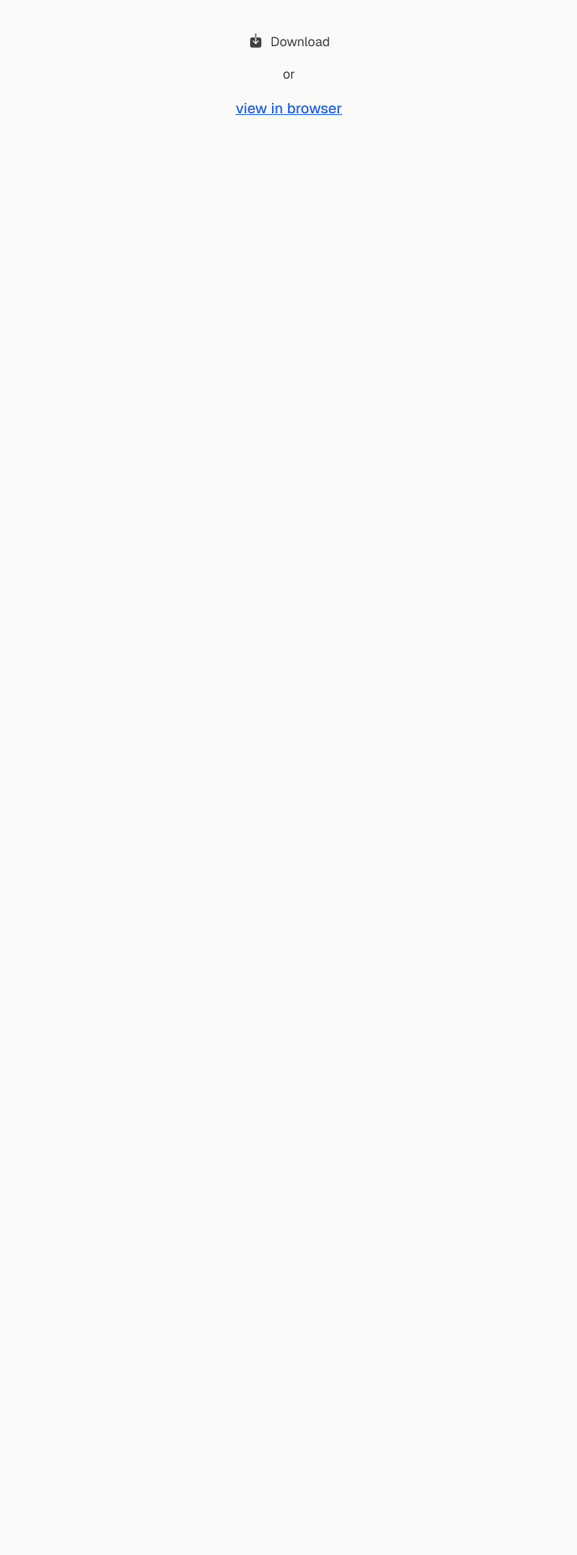
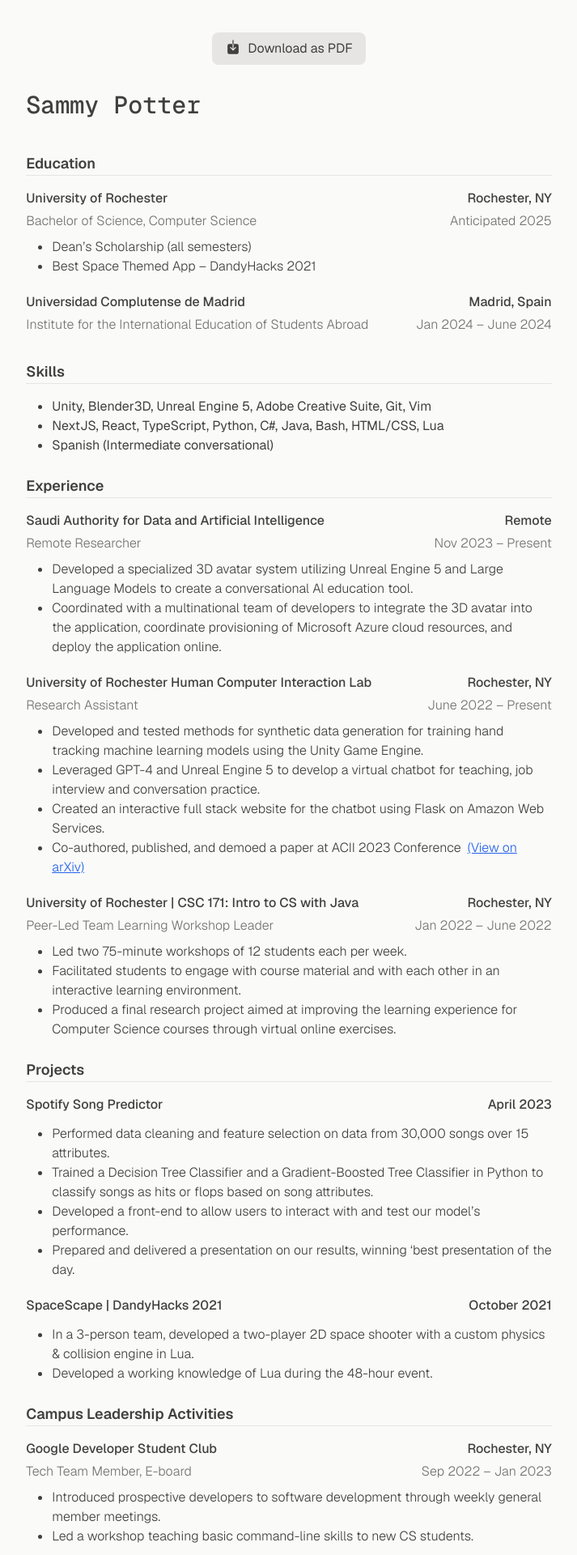
Before and after one commit to 0spotter0/sammypotter.com, a Next.js app: page /resume in a window 1280 px wide. Shown: the part 120-2040 px from the top of the page at 81% size, without its empty margins (283-996 px from the left). Before the commit the page ends 800 px from the top, so only its background shows below. Built offline with nearby package versions, Linux system fonts and the light colour scheme; no server answers.

Commit message:
add resume page, add padding research page

```diff
--- a/app/research/page.tsx
+++ b/app/research/page.tsx
@@ -25,7 +25,7 @@ export default function Research() {
   ]
 
   return (
-    <div className='mx-auto w-fit px-5 sm:pt-16'>
+    <div className='mx-auto w-fit pt-10 px-5 sm:pt-16'>
       <div className='flex w-full flex-col gap-14'>
         {articles.map((article) => (
           <ResearchArticle key={article.doi} article={article} />
--- a/app/resume/page.tsx
+++ b/app/resume/page.tsx
@@ -3,24 +3,200 @@ import { IoDownload } from 'react-icons/io5'
 
 export default function Resume() {
   return (
-    <div className='flex h-full flex-col items-center justify-center gap-4 sm:justify-start sm:pt-16'>
-      <a href='/Resume_SammyPotter_2024.pdf' download>
-        <div className='flex gap-2'>
+    <div className='mx-auto flex max-w-prose flex-col items-center gap-6 px-5 pb-20 sm:pt-16'>
+      <a href='/Resume_SammyPotter_2024.pdf' download className='mb-2'>
+        <div className='flex gap-2 rounded-lg bg-stone-200 px-4 py-2 dark:bg-neutral-700'>
           <IoDownload className='text-xl' />
-          <p>Download</p>
+          <p>Download as PDF</p>
         </div>
       </a>
 
-      <p>or</p>
-
-      <Link
-        className='text-link'
-        href='/Resume_SammyPotter_2024.pdf'
-        rel='noopener noreferrer'
-        target='_blank'
-      >
-        <p className='text-lg font-medium underline'>view in browser</p>
-      </Link>
+      <h1 className='mb-4 w-full font-mono text-3xl font-medium'>
+        Sammy Potter
+      </h1>
+      <ResumeSection title={'Education'}>
+        <ResumeExperienceItem
+          title={'University of Rochester'}
+          subtitle='Bachelor of Science, Computer Science'
+          location='Rochester, NY'
+          date='Anticipated 2025'
+        >
+          <li>Dean’s Scholarship (all semesters)</li>
+          <li>Best Space Themed App – DandyHacks 2021</li>
+        </ResumeExperienceItem>
+        <ResumeExperienceItem
+          title={'Universidad Complutense de Madrid'}
+          subtitle='Institute for the International Education of Students Abroad'
+          location='Madrid, Spain'
+          date='Jan 2024 – June 2024'
+        />
+      </ResumeSection>
+      <ResumeSection title={'Skills'}>
+        <ul className='ml-8 list-disc font-normal'>
+          <li>
+            Unity, Blender3D, Unreal Engine 5, Adobe Creative Suite, Git, Vim
+          </li>
+          <li>
+            NextJS, React, TypeScript, Python, C#, Java, Bash, HTML/CSS, Lua
+          </li>
+          <li>Spanish (Intermediate conversational)</li>
+        </ul>
+      </ResumeSection>
+      <ResumeSection title={'Experience'}>
+        <ResumeExperienceItem
+          title='Saudi Authority for Data and Artificial Intelligence'
+          subtitle='Remote Researcher'
+          location='Remote'
+          date='Nov 2023 – Present'
+        >
+          <li>
+            Developed a specialized 3D avatar system utilizing Unreal Engine 5
+            and Large Language Models to create a conversational Al education
+            tool.
+          </li>
+          <li>
+            Coordinated with a multinational team of developers to integrate the
+            3D avatar into the application, coordinate provisioning of Microsoft
+            Azure cloud resources, and deploy the application online.
+          </li>
+        </ResumeExperienceItem>
+        <ResumeExperienceItem
+          title='University of Rochester Human Computer Interaction Lab'
+          subtitle='Research Assistant'
+          location='Rochester, NY'
+          date='June 2022 – Present'
+        >
+          <li>
+            Developed and tested methods for synthetic data generation for
+            training hand tracking machine learning models using the Unity Game
+            Engine.
+          </li>
+          <li>
+            Leveraged GPT-4 and Unreal Engine 5 to develop a virtual chatbot for
+            teaching, job interview and conversation practice.
+          </li>
+          <li>
+            Created an interactive full stack website for the chatbot using
+            Flask on Amazon Web Services.
+          </li>
+          <li>
+            Co-authored, published, and demoed a paper at ACII 2023 Conference
+            <a
+              href='https://arxiv.org/abs/2308.03022'
+              className='text-link pl-[.5rem] underline'
+              rel='noopener noreferrer'
+              target='_blank'
+            >
+              (View on arXiv)
+            </a>
+          </li>
+        </ResumeExperienceItem>
+        <ResumeExperienceItem
+          title='University of Rochester | CSC 171: Intro to CS with Java'
+          subtitle='Peer-Led Team Learning Workshop Leader'
+          location='Rochester, NY'
+          date='Jan 2022 – June 2022'
+        >
+          <li>Led two 75-minute workshops of 12 students each per week.</li>
+          <li>
+            Facilitated students to engage with course material and with each
+            other in an interactive learning environment.
+          </li>
+          <li>
+            Produced a final research project aimed at improving the learning
+            experience for Computer Science courses through virtual online
+            exercises.
+          </li>
+        </ResumeExperienceItem>
+      </ResumeSection>
+      <ResumeSection title={'Projects'}>
+        <ResumeExperienceItem
+          title='Spotify Song Predictor'
+          location='April 2023'
+        >
+          <li>
+            Performed data cleaning and feature selection on data from 30,000
+            songs over 15 attributes.
+          </li>
+          <li>
+            Trained a Decision Tree Classifier and a Gradient-Boosted Tree
+            Classifier in Python to classify songs as hits or flops based on
+            song attributes.
+          </li>
+          <li>
+            Developed a front-end to allow users to interact with and test our
+            model’s performance.
+          </li>
+          <li>
+            Prepared and delivered a presentation on our results, winning ‘best
+            presentation of the day.
+          </li>
+        </ResumeExperienceItem>
+        <ResumeExperienceItem
+          title='SpaceScape | DandyHacks 2021'
+          location='October 2021'
+        >
+          <li>
+            In a 3-person team, developed a two-player 2D space shooter with a
+            custom physics & collision engine in Lua.
+          </li>
+          <li>
+            Developed a working knowledge of Lua during the 48-hour event.
+          </li>
+        </ResumeExperienceItem>
+      </ResumeSection>
+      <ResumeSection title={'Campus Leadership Activities'}>
+        <ResumeExperienceItem
+          title='Google Developer Student Club'
+          subtitle='Tech Team Member, E-board'
+          location='Rochester, NY'
+          date='Sep 2022 – Jan 2023'
+        >
+          <li>
+            Introduced prospective developers to software development through
+            weekly general member meetings.
+          </li>
+          <li>
+            Led a workshop teaching basic command-line skills to new CS
+            students.
+          </li>
+        </ResumeExperienceItem>
+      </ResumeSection>
     </div>
   )
 }
+
+const ResumeSection = (props: {
+  title: string
+  children?: React.ReactNode
+}) => {
+  return (
+    <div className='w-full'>
+      <h2 className='text-lg font-semibold'>{props.title}</h2>
+      <hr className='mb-4 h-px border-0 bg-stone-200 last:hidden dark:bg-neutral-600' />
+      <div className='flex flex-col gap-5'>{props.children}</div>
+    </div>
+  )
+}
+
+const ResumeExperienceItem = (props: {
+  title: string
+  subtitle?: string
+  location: string
+  date?: string
+  children?: React.ReactNode
+}) => {
+  return (
+    <div>
+      <div className='mb-1 flex justify-between font-medium'>
+        <h3>{props.title}</h3>
+        <p className='hidden sm:block'>{props.location}</p>
+      </div>
+      <div className='text-secondary mb-1 mb-2 flex justify-between font-light'>
+        <h3>{props.subtitle}</h3>
+        <p className='hidden sm:block'>{props.date}</p>
+      </div>
+      <ul className='ml-8 list-disc font-light'>{props.children}</ul>
+    </div>
+  )
+}
```
